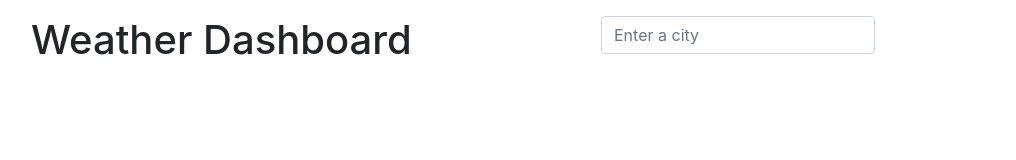
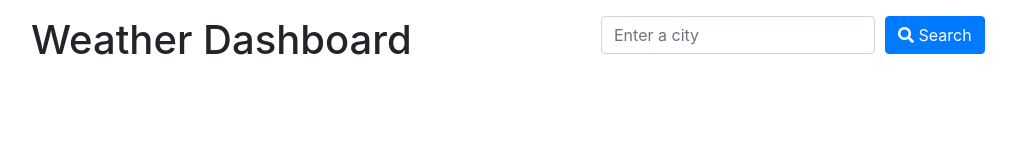
Before and after one commit to AGHenderson97/m6c-weather-dashboard, a plain HTML site: page index.html in a window 1280 px wide. Shown: the whole page, without its empty margins (54-1070 px from the left). Drawn offline with nearby package versions, Linux system fonts and the light colour scheme.

Commit message:
search, button

```diff
--- a/index.html
+++ b/index.html
@@ -35,3 +35,12 @@
                   placeholder="Enter a city"
                 />
               </div>
+              <div class="col-auto">
+                <button type="submit" class="btn btn-primary mb-2">
+                  <i class="fas fa-search"></i> Search
+                </button>
+              </div>
+            </div>
+          </form>
+        </div>
+      </div>
```
